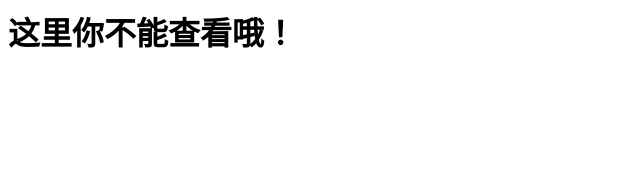
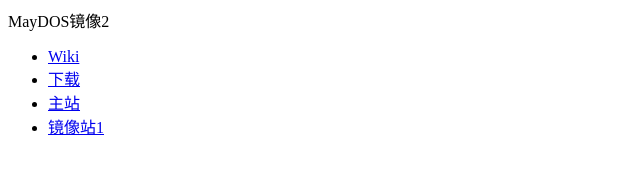
Before and after one commit to Buelie/MayDOS, a plain HTML site: page index.html in a window 1280 px wide. Shown: the whole page, without its empty margins (0-640 px from the left). Drawn offline with Linux system fonts and the light colour scheme.

Commit message:
Update index.html

```diff
--- a/index.html
+++ b/index.html
@@ -1 +1,9 @@
-<h1>这里你不能查看哦！</h1>
+<head>
+  <tilte>MayDOS镜像2</tilte>
+</head>
+<ul>
+  <li><a href='#'>Wiki</a></li>
+  <li><a href='#'>下载</a></li>
+  <li><a href='https://maydos.top/#'>主站</a></li>
+  <li><a href='https://maydos-team.github.io/index.html'>镜像站1</a></li>
+</ul>
```
